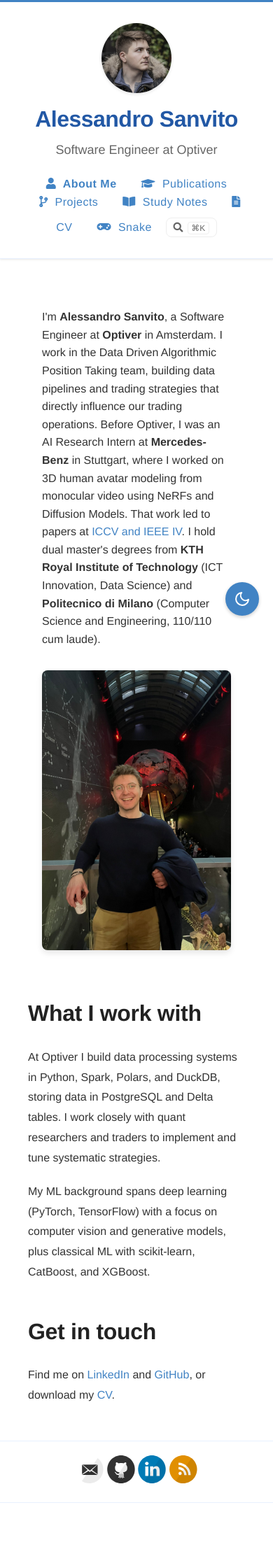
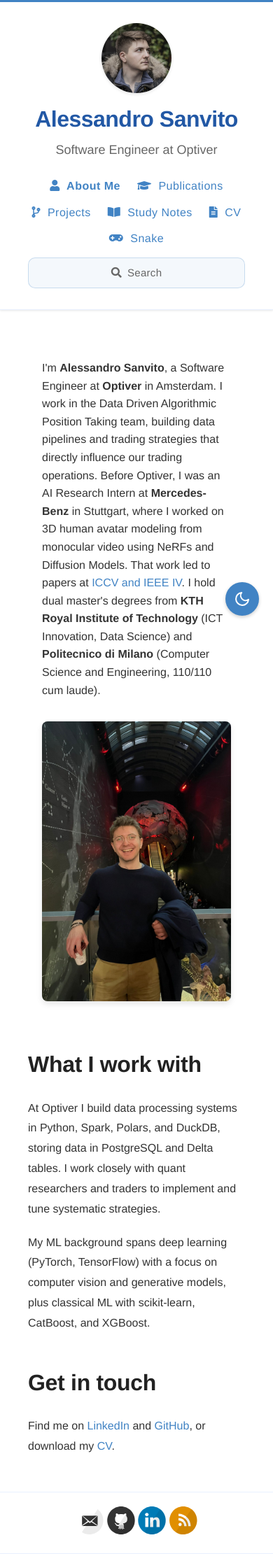
Before and after one commit to Alexdruso/Alexdruso.github.io, a Jekyll site: the page built from docs/index.md, in a window 390 px wide. Shown: the whole page at 70% size. Built offline with Jekyll 4.4.1, drawn with Linux system fonts in a browser that asks for light colours; before the commit the page ends 2148 px from its top, so only the background shows below that.

Commit message:
Give the mobile nav search its own row and rhythm (#43)
On phones the search button sat inline with the last row of nav links,
breaking the grid and sitting at a different vertical offset than its
neighbours. Lay the mobile nav out with flex + a shared gap so every row
of links shares one rhythm, and let the search claim a full-width row of
its own underneath: a 44px-tall pill with a spelled-out "Search" label
and a tinted fill. The ⌘K hint is hidden on touch layouts, where no such
shortcut exists; desktop keeps the icon + ⌘K badge unchanged.


Claude-Session: https://claude.ai/code/session_01PWT1BQDTrWwzqo8DQPc6hA

Co-authored-by: Claude <noreply@anthropic.com>

```diff
--- a/docs/_layouts/default.html
+++ b/docs/_layouts/default.html
@@ -37,7 +37,7 @@
               </a>
             {% endfor %}
             <button class="nav-search" aria-label="Search the site (Ctrl+K or ⌘K)">
-              <i class="fas fa-search"></i><kbd>⌘K</kbd>
+              <i class="fas fa-search"></i><span class="nav-search-label">Search</span><kbd>⌘K</kbd>
             </button>
           </nav>
         </header>
--- a/docs/style.scss
+++ b/docs/style.scss
@@ -222,7 +222,14 @@ nav {
   font-size: 18px;
 
   @include mobile {
-    margin: 15px 0 0;
+    // Flex + gap keeps every row of links on the same vertical rhythm, and lets
+    // the search button claim a row of its own (see .nav-search).
+    display: flex;
+    flex-wrap: wrap;
+    align-items: center;
+    justify-content: center;
+    gap: 12px 24px;
+    margin: 18px 0 0;
     font-size: 16px;
   }
 
@@ -235,7 +242,7 @@ nav {
     transition: color 0.2s ease;
 
     @include mobile {
-      margin: 0 15px;
+      margin: 0;
       color: $blue;
     }
 
@@ -1705,13 +1712,48 @@ footer {
     background: $white;
   }
 
+  // The word "Search" is only spelled out on touch layouts, where the ⌘K hint
+  // is meaningless; on desktop the icon + shortcut carry the meaning.
+  .nav-search-label {
+    display: none;
+  }
+
   &:hover {
     border-color: $accentBlue;
     color: $accentBlue;
   }
 
   @include mobile {
-    margin: 10px 0 0;
+    // Own full-width row under the links, so it stops interrupting the grid of
+    // nav items and gets a proper touch target.
+    flex: 0 0 100%;
+    display: flex;
+    align-items: center;
+    justify-content: center;
+    gap: 8px;
+    width: 100%;
+    max-width: 320px;
+    min-height: 44px;
+    margin: 2px auto 0;
+    padding: 0 1em;
+    border-radius: 10px;
+    background: rgba(65, 131, 196, 0.06);
+    border-color: rgba(65, 131, 196, 0.25);
+    color: $gray;
+    font-size: 15px;
+    letter-spacing: 0.3px;
+
+    i {
+      margin-right: 0;
+    }
+
+    kbd {
+      display: none;
+    }
+
+    .nav-search-label {
+      display: inline;
+    }
   }
 }
 
@@ -1727,6 +1769,11 @@ footer {
   &:hover {
     border-color: $dark-accent;
     color: $dark-accent;
+  }
+
+  @include mobile {
+    background: rgba(100, 181, 246, 0.08);
+    border-color: rgba(100, 181, 246, 0.28);
   }
 }
 
```
